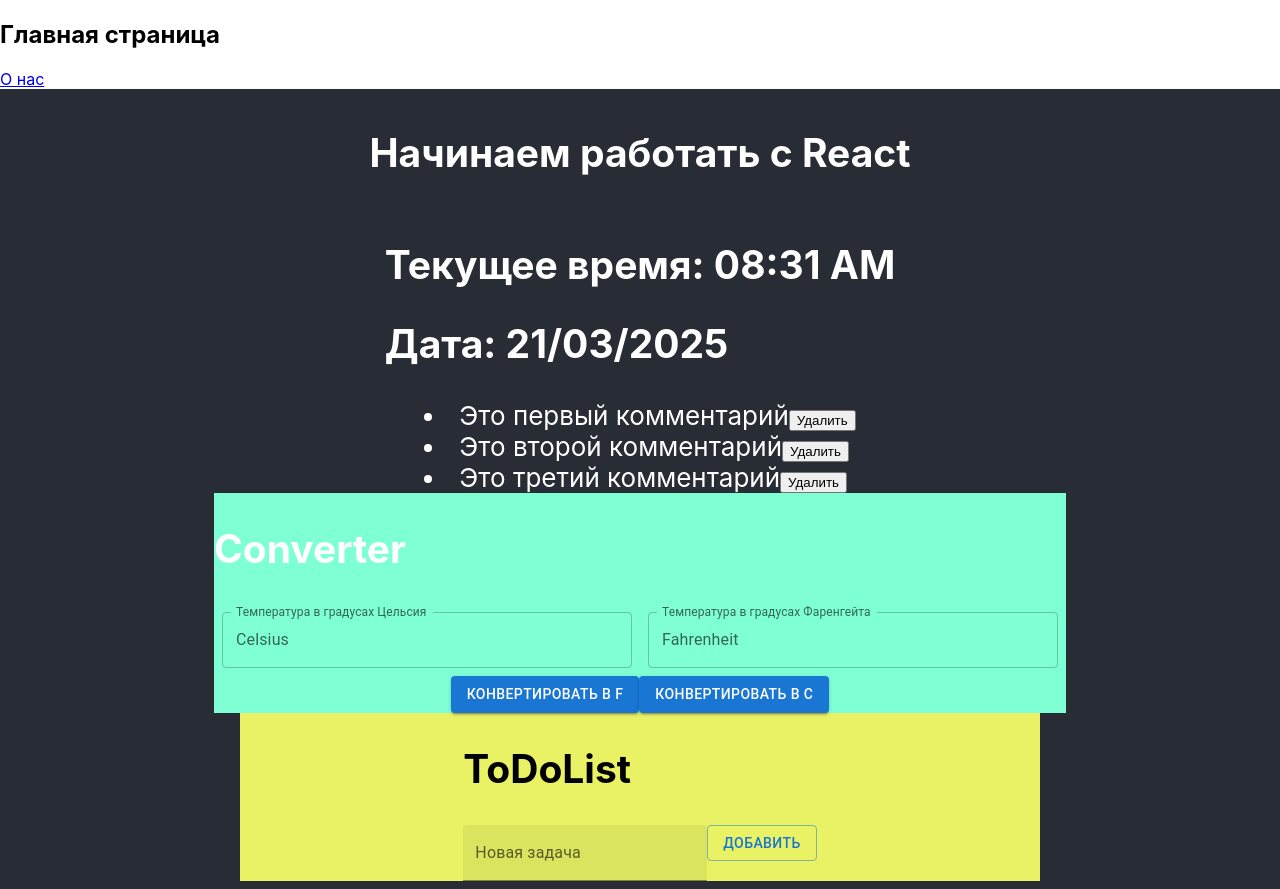
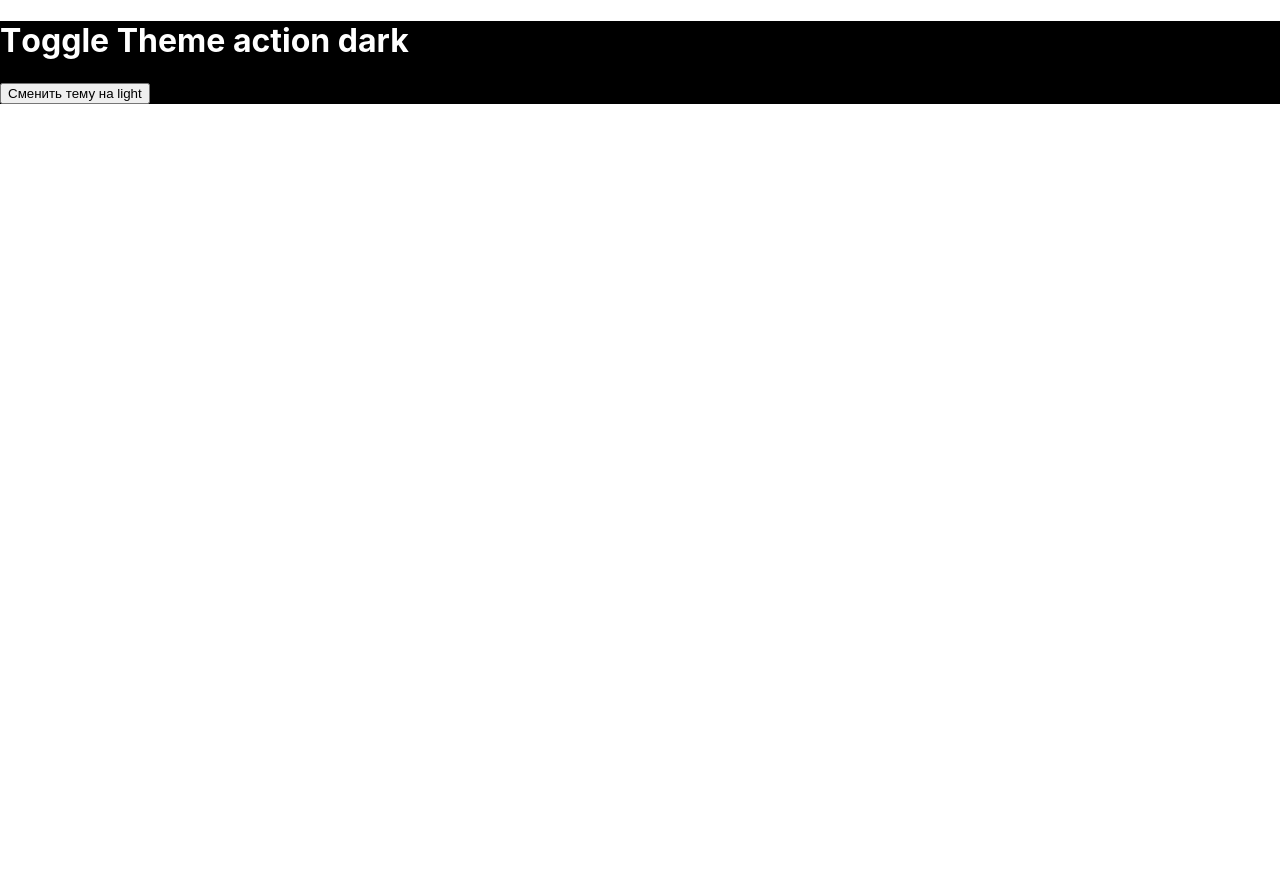
Before and after one commit to korparativ/react, a React (Create React App) app: page / in a window 1280 px wide. After the commit the page ends 800 px from the top, so only its background shows below. Built offline with nearby package versions, Linux system fonts and the light colour scheme.

Commit message:
HomeW Урок 5. Компоненты высшего порядка знакомство с Redux

```diff
--- a/package.json
+++ b/package.json
@@ -7,12 +7,14 @@
     "@emotion/styled": "^11.14.0",
     "@mui/icons-material": "^6.4.8",
     "@mui/material": "^6.4.8",
+    "@reduxjs/toolkit": "^2.6.1",
     "@testing-library/dom": "^10.4.0",
     "@testing-library/jest-dom": "^6.6.3",
     "@testing-library/react": "^16.2.0",
     "@testing-library/user-event": "^13.5.0",
     "react": "^19.0.0",
     "react-dom": "^19.0.0",
+    "react-redux": "^9.2.0",
     "react-router-dom": "^7.4.0",
     "react-scripts": "5.0.1",
     "web-vitals": "^2.1.4"
--- /dev/null
+++ b/src/component/ToggleApp.jsx
@@ -0,0 +1,22 @@
+import React from "react";
+import { useSelector, useDispatch } from "react-redux";
+import { useState } from "react";
+
+function ToggleApp() {
+    const theme = useSelector(state => state);
+    const dispatch = useDispatch();
+    const [themeToggle, setTheme] = useState([]);
+
+    const toggle = () => {
+        dispatch({ type: 'TOGGLE_THEME'});
+    }
+
+    return (
+        <div style={{background: theme === 'dark' ? 'black' : 'white', color: theme === 'dark' ? 'white' : 'black'}}>
+            <h1 >Тoggle Theme action {theme}</h1>
+            <button onClick={toggle}>Сменить тему на {theme === 'dark' ? 'light' : 'dark'}</button>
+        </div>
+     );
+}
+
+export default ToggleApp;
--- /dev/null
+++ b/src/component/store.js
@@ -0,0 +1,21 @@
+import {configureStore} from "@reduxjs/toolkit";
+
+const initialTheme = 'dark';
+
+const toggleReducer = (state=initialTheme, action) => {
+    switch (action.type) {
+        case 'TOGGLE_THEME':
+            if (state === 'dark') {
+                return 'light';
+            }
+            if (state === 'light') {
+                return 'dark';
+            }
+        default:
+        return state;
+    }
+};
+
+export const store = configureStore({
+        reducer: toggleReducer,
+});
--- a/src/index.js
+++ b/src/index.js
@@ -4,14 +4,20 @@
 import App from './component/App.jsx';
 import reportWebVitals from './reportWebVitals';
 import Message from './component/Message';
+import { store } from './component/store.js';
+import { Provider } from 'react-redux';
+import ToggleApp from './component/ToggleApp.jsx';
 
 const root = ReactDOM.createRoot(document.getElementById('root'));
 root.render(
   <React.StrictMode>
-    <App/>
-    {/* <App /> */}
-    <Message text="Начинаем работать с React"/>
-  </React.StrictMode>
+    <Provider store={store}>
+      <ToggleApp />
+    </Provider>
+    {/* <App/>
+    <App />
+    <Message text="Начинаем работать с React"/> */}
+    </React.StrictMode>
 );
 
 // If you want to start measuring performance in your app, pass a function
```
Also changed, not shown: 1 other file (tests, documents, lock files or other folders).
